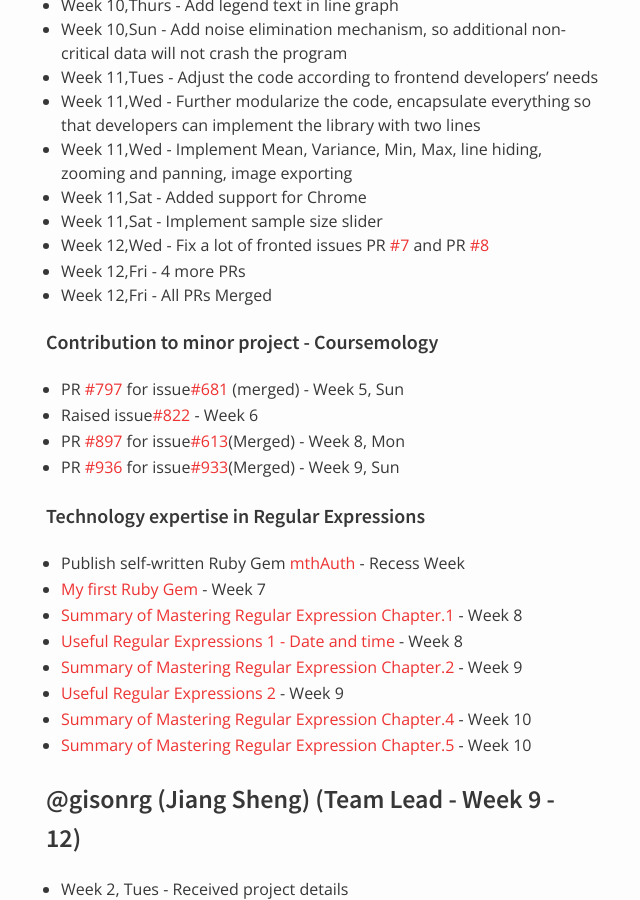
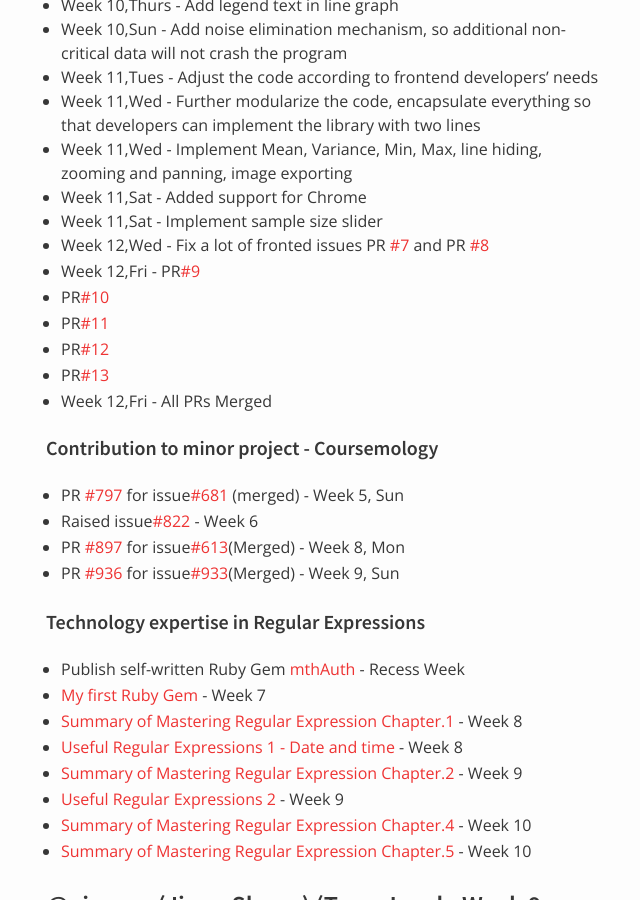
Before and after one commit to nus-oss/cs3281-AY1516S2-website, a Jekyll site: the page built from teams/codebender.md, in a window 1280 px wide and 900 px high, scrolled down 13478 px. Shown: the whole window, without its empty margins (324-964 px from the left). Built offline with Jekyll 4.4.1, drawn with Linux system fonts in a browser that asks for light colours.

Commit message:
Update codebender.md

```diff
--- a/teams/codebender.md
+++ b/teams/codebender.md
@@ -134,7 +134,7 @@
 * [x] Performance evaluation - Week 10
 * [x] Merging/Revising - Week 10
 * [x] Elimination of noise data - Week 11
-* [ ] Deploying on live server, done! - Week 11
+* [x] Deploying on live server, done! - Week 11
 
 ## Contributions
 
@@ -408,7 +408,11 @@
 * Week 11,Sat - Added support for Chrome
 * Week 11,Sat - Implement sample size slider
 * Week 12,Wed - Fix a lot of fronted issues PR [#7](https://github.com/codebendercc/graphic_serial_monitor/pull/7) and PR [#8](https://github.com/codebendercc/graphic_serial_monitor/pull/8)
-* Week 12,Fri - 4 more PRs
+* Week 12,Fri - PR[#9](https://github.com/codebendercc/graphic_serial_monitor/pull/9)
+* PR[#10](https://github.com/codebendercc/graphic_serial_monitor/pull/10)
+* PR[#11](https://github.com/codebendercc/graphic_serial_monitor/pull/11)
+* PR[#12](https://github.com/codebendercc/graphic_serial_monitor/pull/12)
+* PR[#13](https://github.com/codebendercc/graphic_serial_monitor/pull/13)
 * Week 12,Fri - All PRs Merged
 
 #### Contribution to minor project - Coursemology
```
